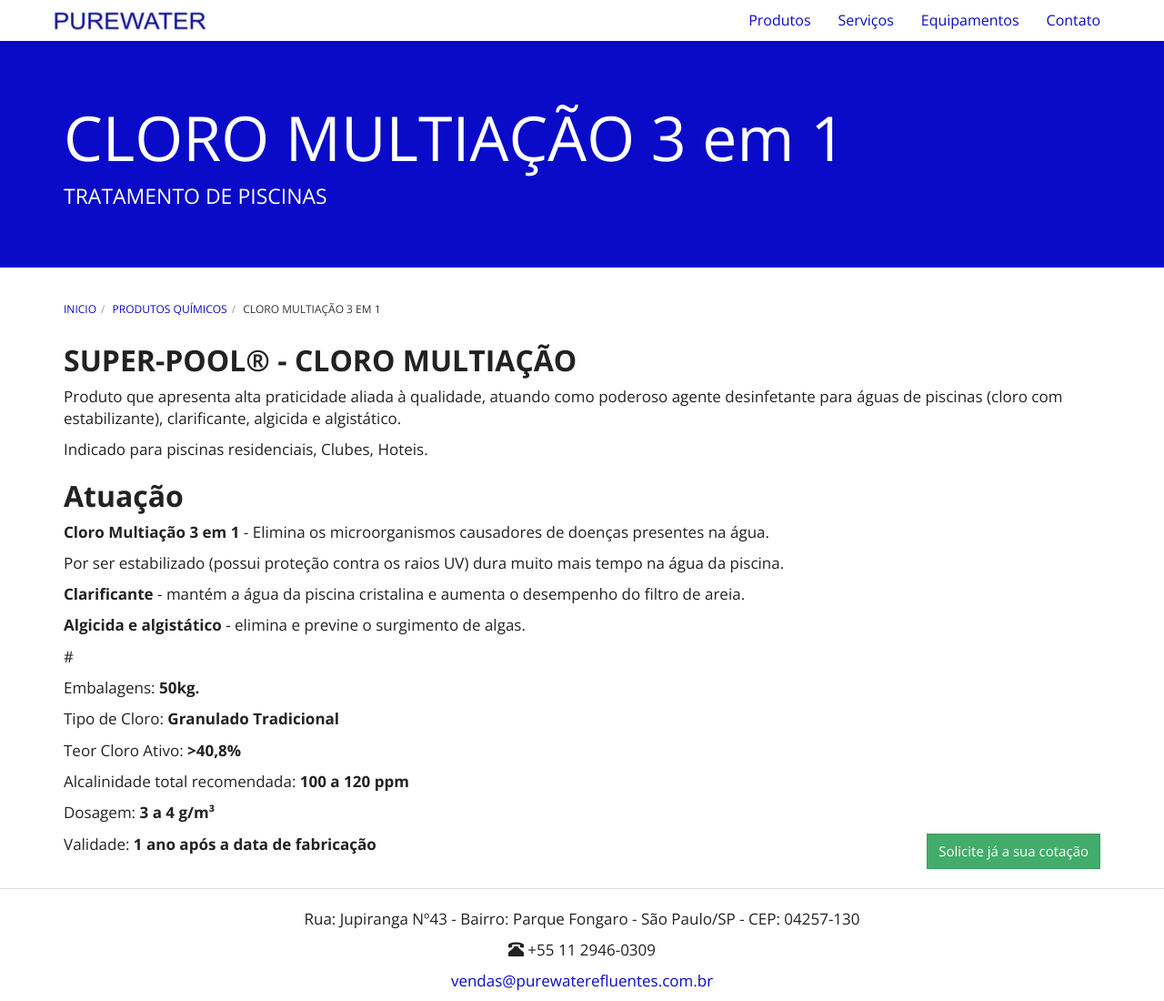
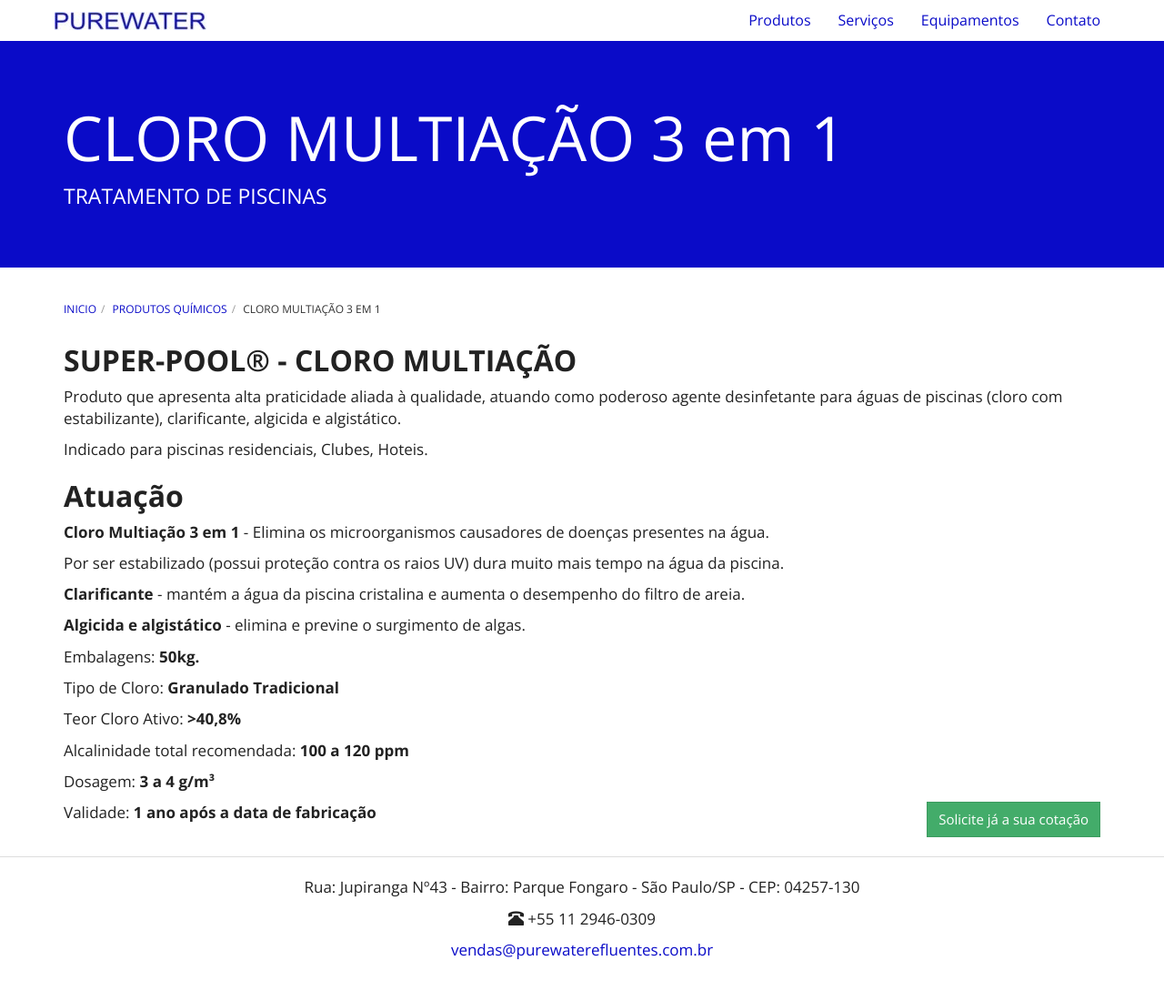
Before and after one commit to purewaterefluentes/purewaterefluentes.github.io, a Jekyll site: the page built from produtos/cloro-granulado-multiacao.md, in a window 1280 px wide and 1100 px high. Shown: the whole window at 91% size. Built offline with Jekyll 4.4.1, drawn with Linux system fonts in a browser that asks for light colours; nearby versions of some CDN libraries; library files that are not in the unit come from our copies.

Commit message:
Update cloro-granulado-multiacao.md

```diff
--- a/produtos/cloro-granulado-multiacao.md
+++ b/produtos/cloro-granulado-multiacao.md
@@ -20,7 +20,7 @@
 
 **Algicida e algistático** - elimina e previne o surgimento de algas.
 
-#
+<p/>
 
 Embalagens: **50kg.**
 
```
